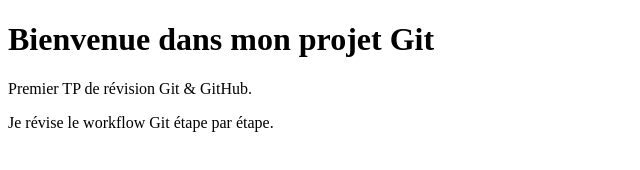
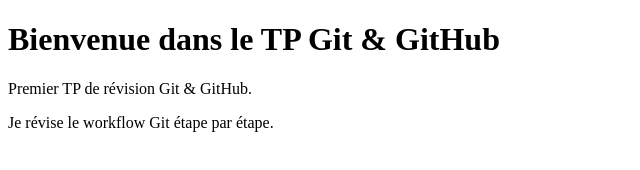
Before and after one commit to Rachaggariani/TP1_Ghariani_Racha, a plain HTML site: page index.html in a window 1280 px wide. Shown: the whole page, without its empty margins (0-640 px from the left). Drawn offline with Linux system fonts and the light colour scheme.

Commit message:
Mise à jour du titre sur main

```diff
--- a/index.html
+++ b/index.html
@@ -5,7 +5,7 @@
  <title>Git & GitHub - TP1</title>
 </head>
 <body>
- <h1>Bienvenue dans mon projet Git</h1>
+<h1>Bienvenue dans le TP Git & GitHub</h1>
  <p>Premier TP de révision Git & GitHub.</p>
 <p>Je révise le workflow Git étape par étape.</p>
 
```
